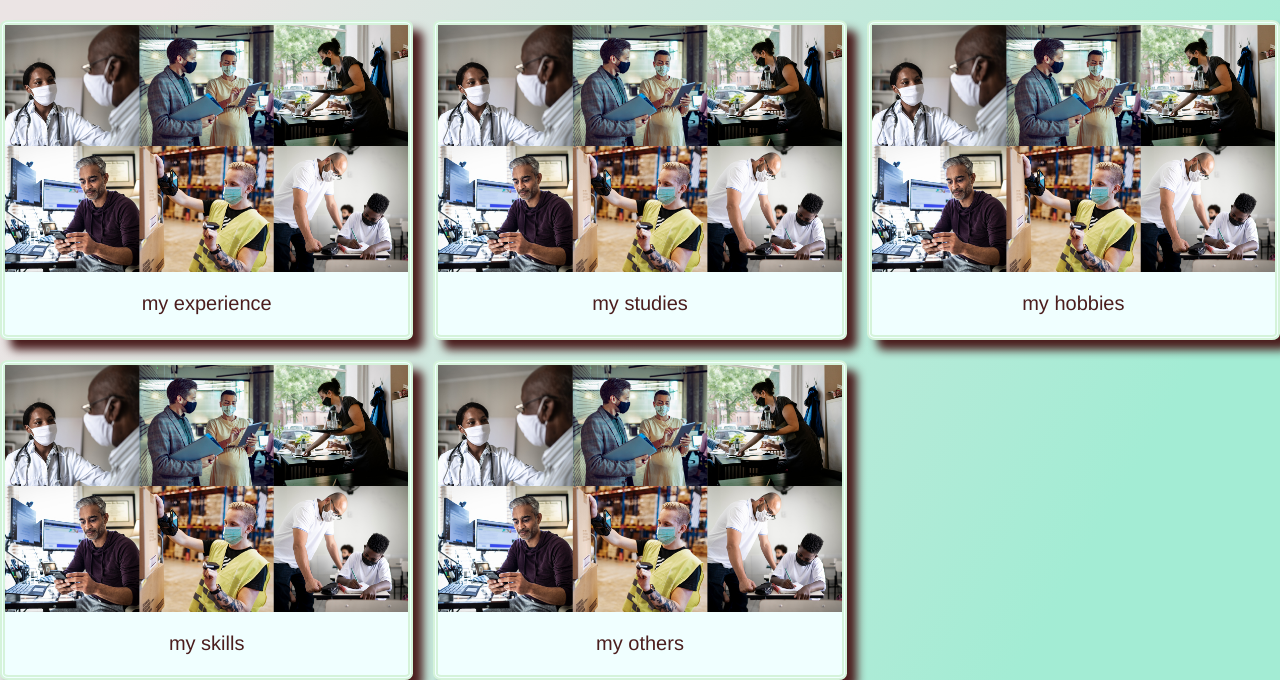
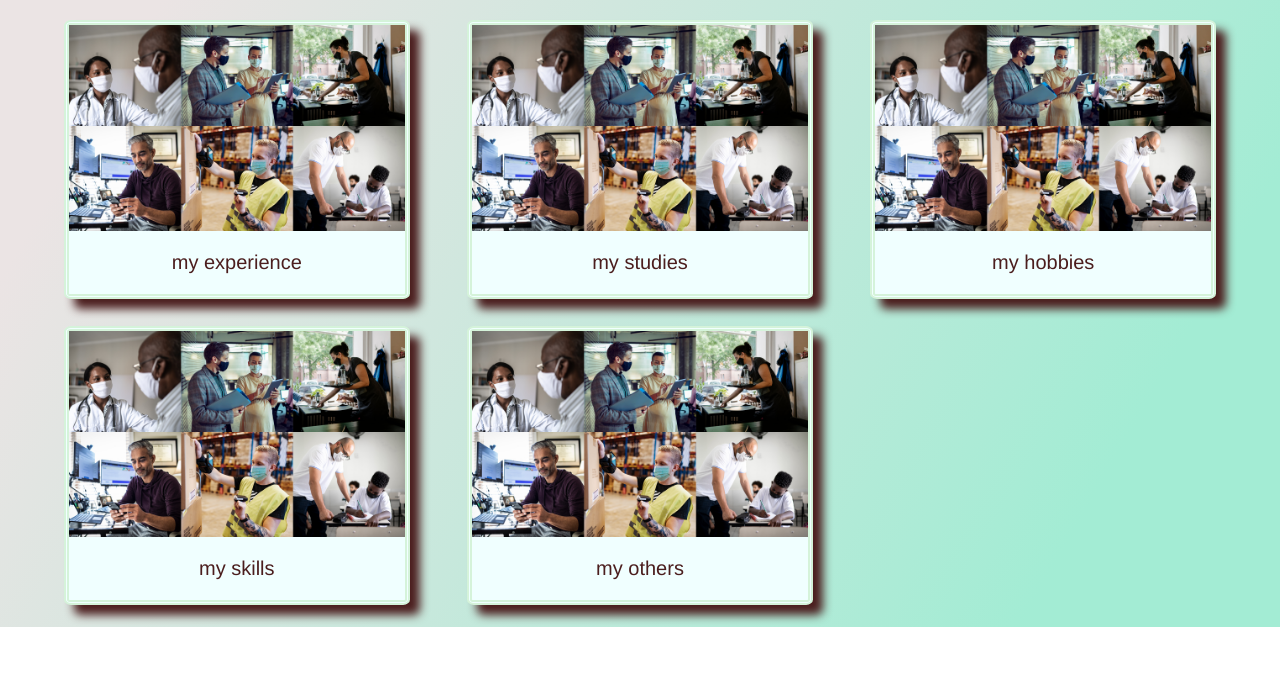
Before and after one commit to eugenalx/resume, a plain HTML site: page index.html in a window 1280 px wide. Shown: the part 173-853 px from the top of the page. After the commit the page ends 800 px from the top, so only its background shows below. Drawn offline with Linux system fonts and the light colour scheme.

Commit message:
margin 5% + grid-gap 5%

```diff
--- a/style.css
+++ b/style.css
@@ -55,10 +55,12 @@ nav  li{
  .container{
 
     max-width: 1600px;
+    padding-left: 5%;
+    padding-right: 5%;
     margin: auto;
     display: grid;
     grid-template-columns:  1fr 1fr 1fr;
-    grid-gap: 20px;
+    grid-gap: 5%;
     color:#4b1e1e;
     }
 .container div{
```
